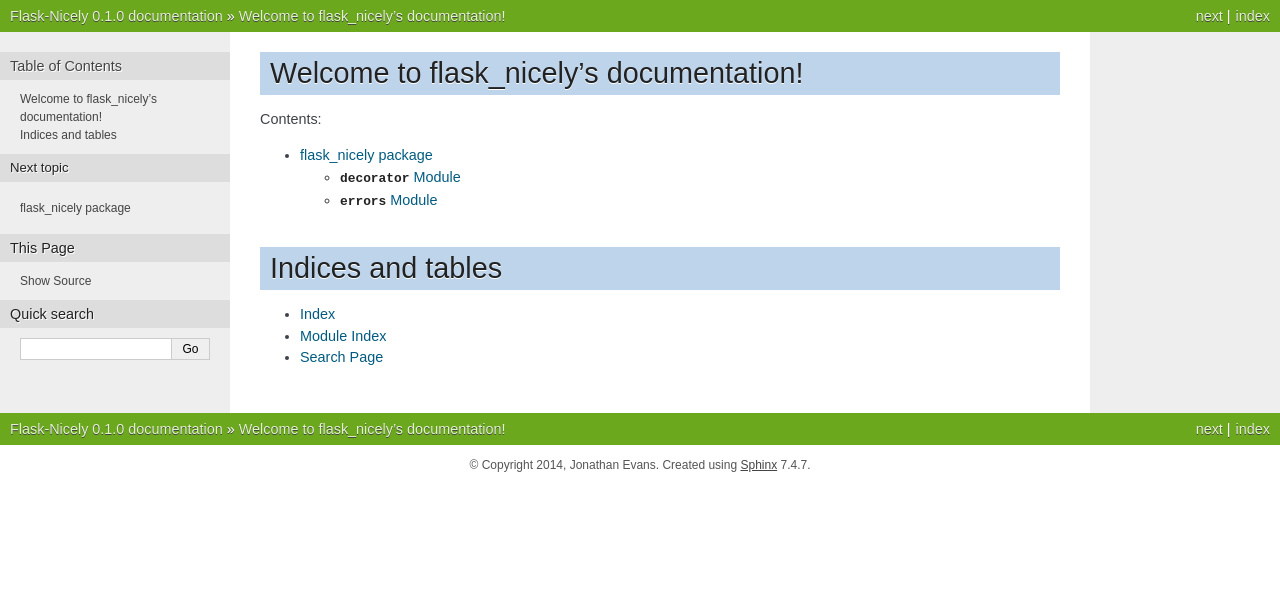
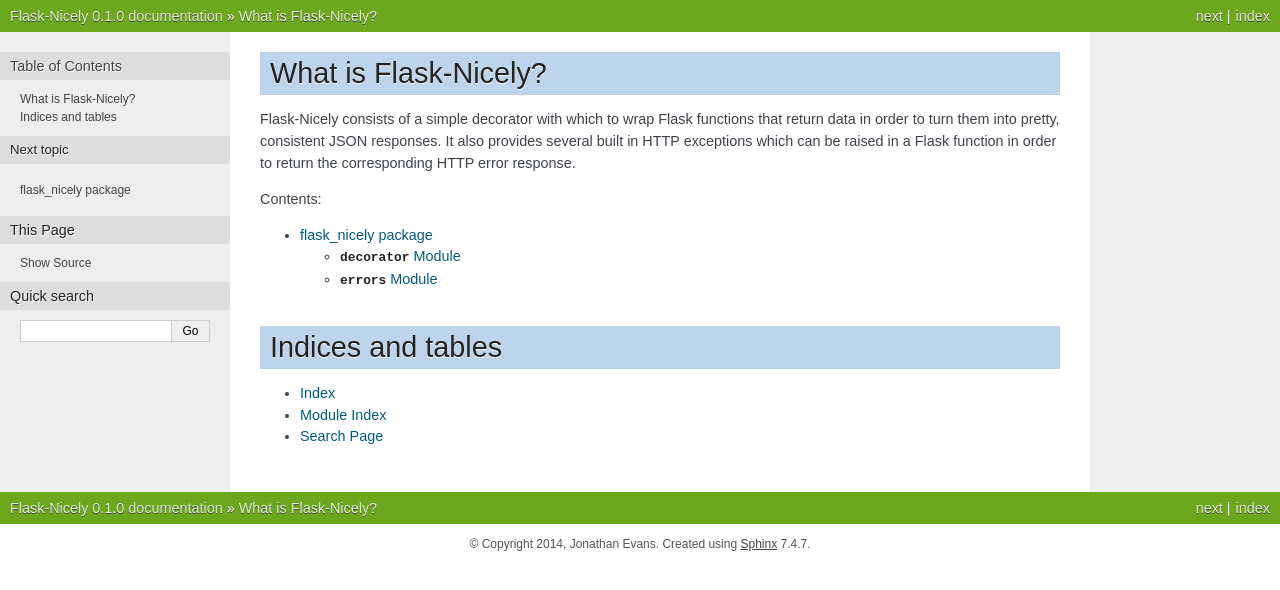
Before and after one commit to Jwpe/Flask-Nicely, a Sphinx documentation site: the page built from docs/index.rst, in a window 1280 px wide. Shown: the top 590 px of the page. Built offline with Sphinx 7.4.7, drawn with Linux system fonts in a browser that asks for light colours; the version number is read from the project's files by our own code.

Commit message:
Improved index.rst. Added docs links to readme and pypy description.

```diff
--- a/README.rst
+++ b/README.rst
@@ -6,3 +6,8 @@
 JSON responses. It also provides several built in HTTP exceptions which can
 be raised in a Flask function in order to return the corresponding HTTP
 error response.
+
+Documentation
+-------------
+
+Docs can be found at http://flask-nicely.readthedocs.org/
--- a/docs/index.rst
+++ b/docs/index.rst
@@ -3,8 +3,14 @@
    You can adapt this file completely to your liking, but it should at least
    contain the root `toctree` directive.
 
-Welcome to flask_nicely's documentation!
-========================================
+What is Flask-Nicely?
+=====================
+
+Flask-Nicely consists of a simple decorator with which to wrap Flask
+functions that return data in order to turn them into pretty, consistent
+JSON responses. It also provides several built in HTTP exceptions which can
+be raised in a Flask function in order to return the corresponding HTTP
+error response.
 
 Contents:
 
--- a/setup.py
+++ b/setup.py
@@ -25,6 +25,8 @@
 JSON responses. It also provides several built in HTTP exceptions which can
 be raised in a Flask function in order to return the corresponding HTTP
 error response.
+
+Docs can be found at http://flask-nicely.readthedocs.org/
 """
 
 setup(
```
Also changed, not shown: docs/flask_nicely.rst (+2 -5 lines).
